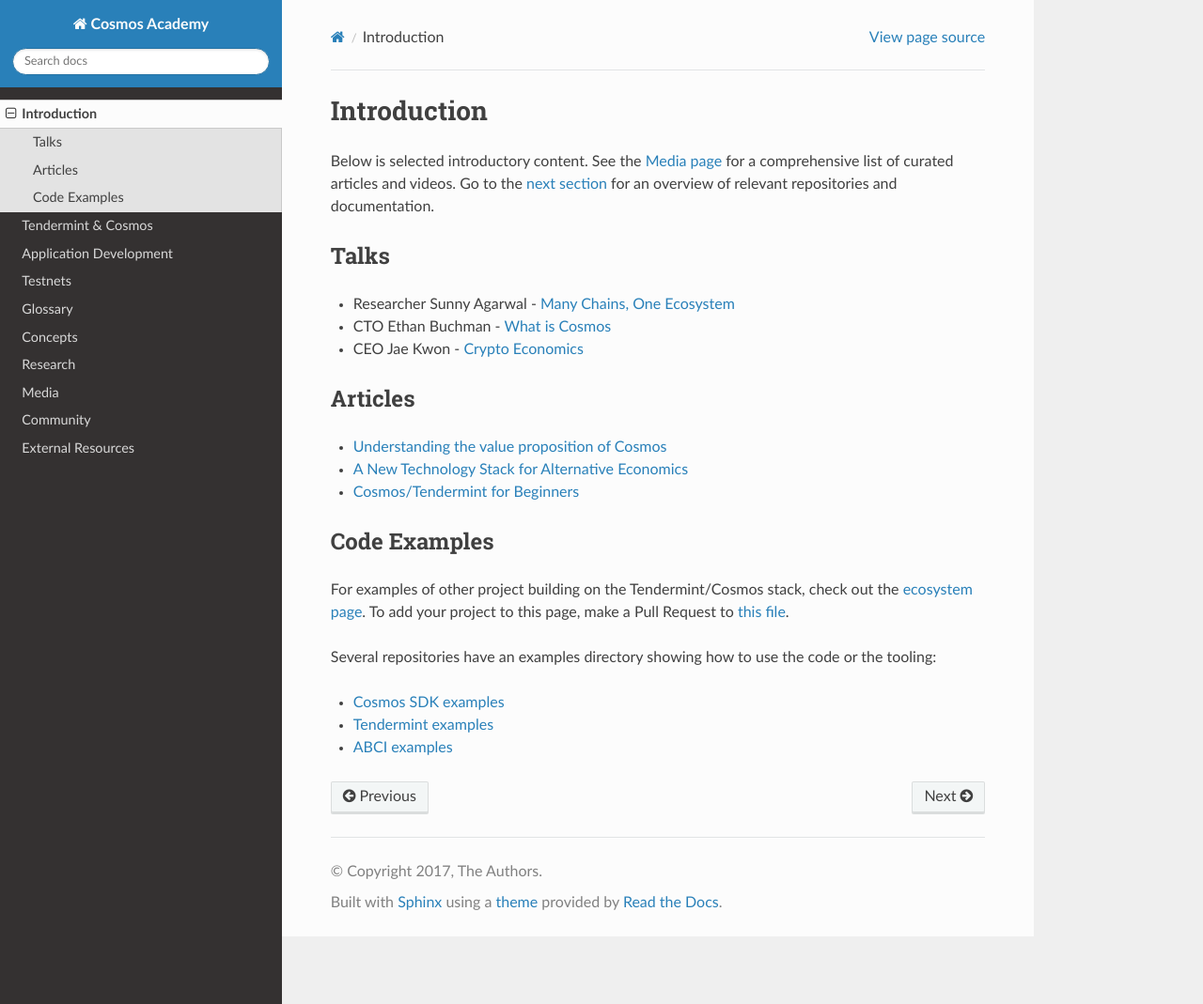
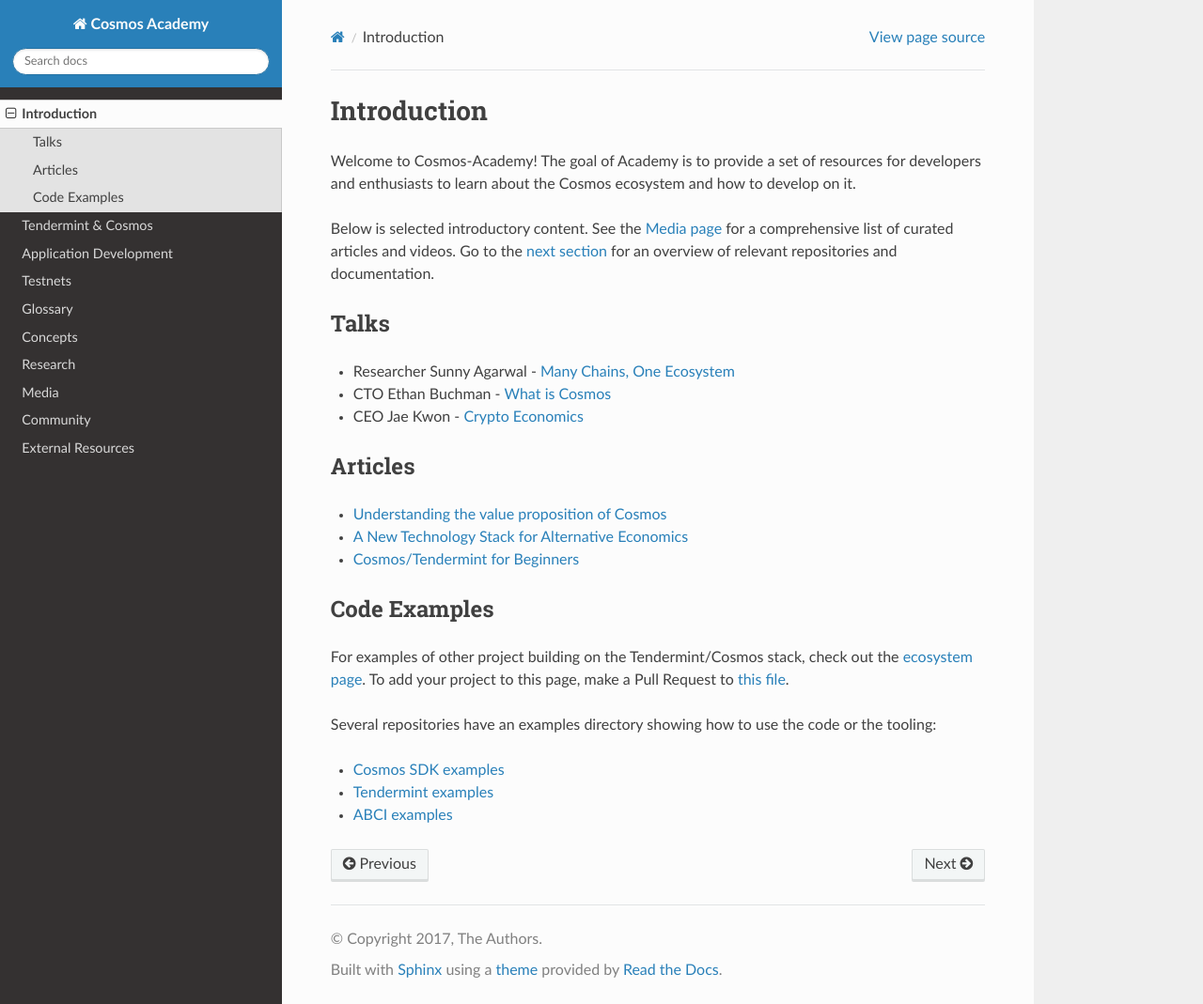
Before and after one commit to cosmos/cosmos-academy, a Sphinx documentation site: the page built from docs/content/introduction.rst, in a window 1280 px wide and 1069 px high. Shown: the whole window at 94% size. Built offline with Sphinx 7.4.7 and the Read the Docs theme 2.0.0, drawn with Linux system fonts in a browser that asks for light colours.

Commit message:
Small change to intro

```diff
--- a/docs/content/introduction.rst
+++ b/docs/content/introduction.rst
@@ -1,5 +1,8 @@
 Introduction
 ============
+
+
+Welcome to Cosmos-Academy! The goal of Academy is to provide a set of resources for developers and enthusiasts to learn about the Cosmos ecosystem and how to develop on it.
 
 Below is selected introductory content. See the `Media page <./media.html>`__ for a comprehensive list of curated articles and videos. Go to the `next section <./tendermint-and-cosmos.html>`__ for an overview of relevant repositories and documentation.
 
```
